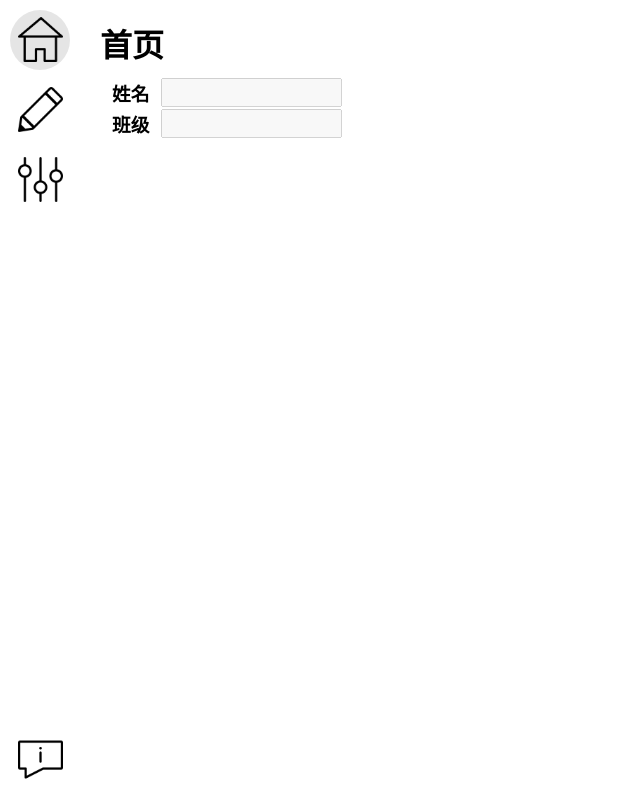
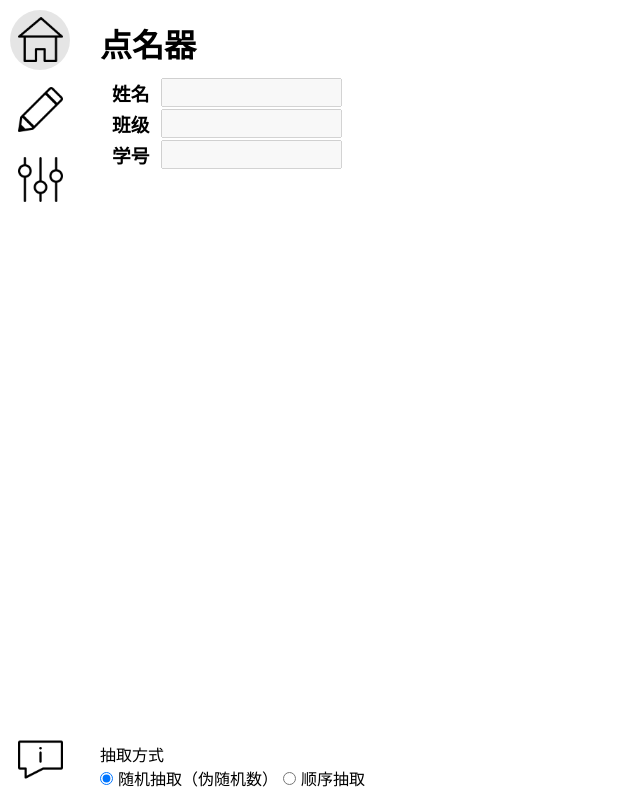
Before and after one commit to amekiri13/Roll-Call-, a JavaScript app: page /#/ in a window 1280 px wide. Shown: the whole page, without its empty margins (0-640 px from the left). Built offline with nearby package versions, Linux system fonts and the light colour scheme.

Commit message:
feat:布局初始化

```diff
--- a/src/components/Home.vue
+++ b/src/components/Home.vue
@@ -1,6 +1,6 @@
 <template>
 <div class="outside">
-  <h1>首页</h1>
+  <h1>点名器</h1>
   <table>
     <tbody>
       <tr>
@@ -11,8 +11,23 @@
         <td><h3>班级</h3></td>
         <td><input disabled></td>
       </tr>
+    <tr>
+      <td><h3>学号</h3></td>
+      <td><input disabled></td>
+    </tr>
     </tbody>
   </table>
+  <div class="selectPattern">
+    <div>
+      <span>抽取方式</span>
+    </div>
+    <div>
+      <input type="radio" id="random" name="pattern" style="margin-left: 0" checked>
+      <label for="random">随机抽取（伪随机数）</label>
+      <input type="radio" id="order" name="pattern">
+      <label for="order">顺序抽取</label>
+    </div>
+  </div>
 </div>
 </template>
 
@@ -44,4 +59,12 @@ export default {
   margin: 0 10px;
   right: 0;
 }
+.selectPattern{
+  position: absolute;
+  left: 0;
+  bottom: 10px;
+}
+.selectPattern > div > input {
+  margin: 0 5px;
+}
 </style>
```
